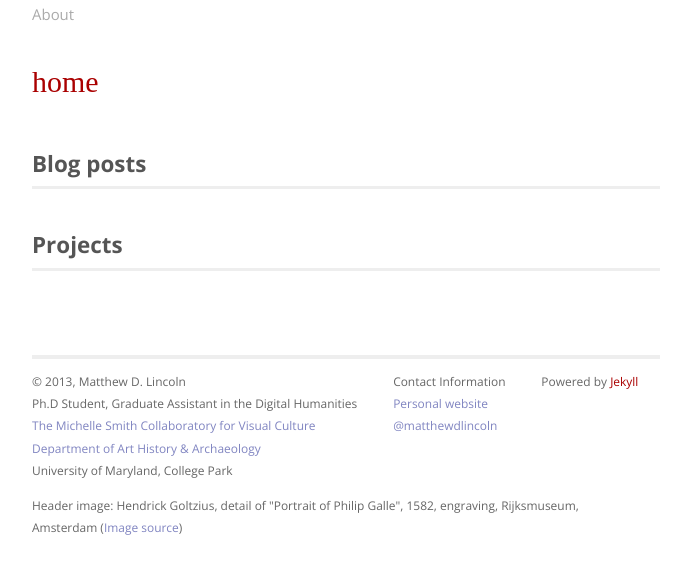
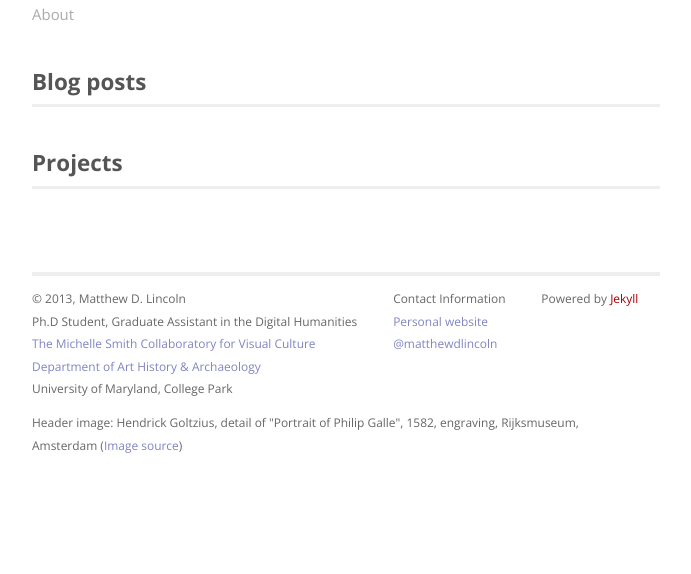
Before and after one commit to mdlincoln/mdlincoln.github.io, a Jekyll site: the page built from index.md, in a window 1280 px wide, cut to the strip 290-945 px from the top of the page. Shown: the top 574 px of the strip, without its empty margins (294-985 px from the left). Built offline with Jekyll 4.4.1, drawn with Linux system fonts in a browser that asks for light colours.

Commit message:
Removed page title display from default template

```diff
--- a/_layouts/default.html
+++ b/_layouts/default.html
@@ -29,8 +29,6 @@
             </div>
           </div>
           <div class="content">
-            <div class="ptitle">{{ page.title }}</div>
-
                 {{ content }}
             </div>
             <div class="footer">
```
